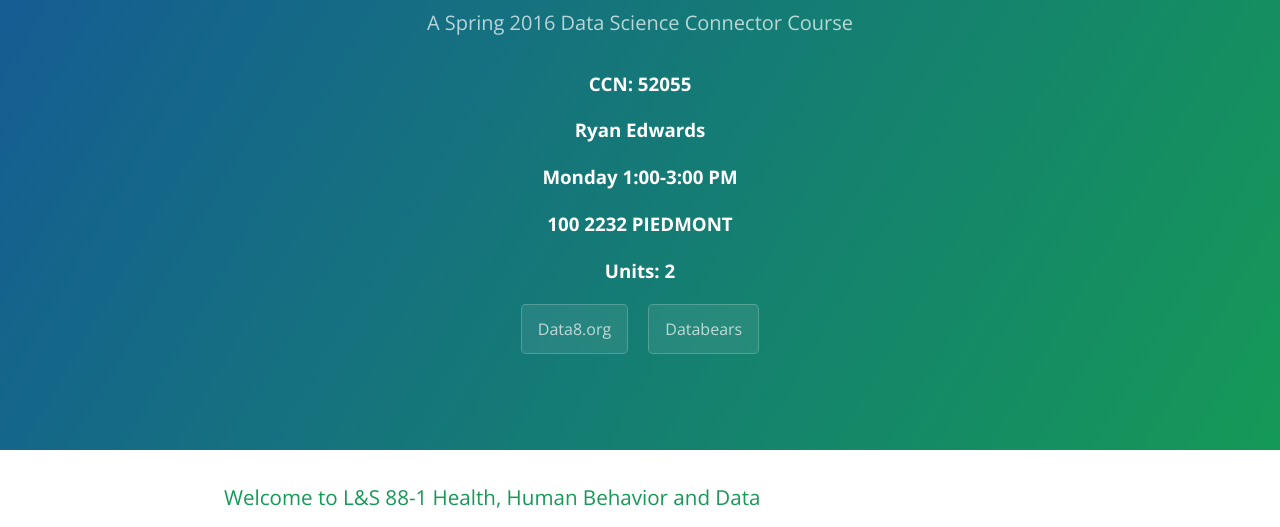
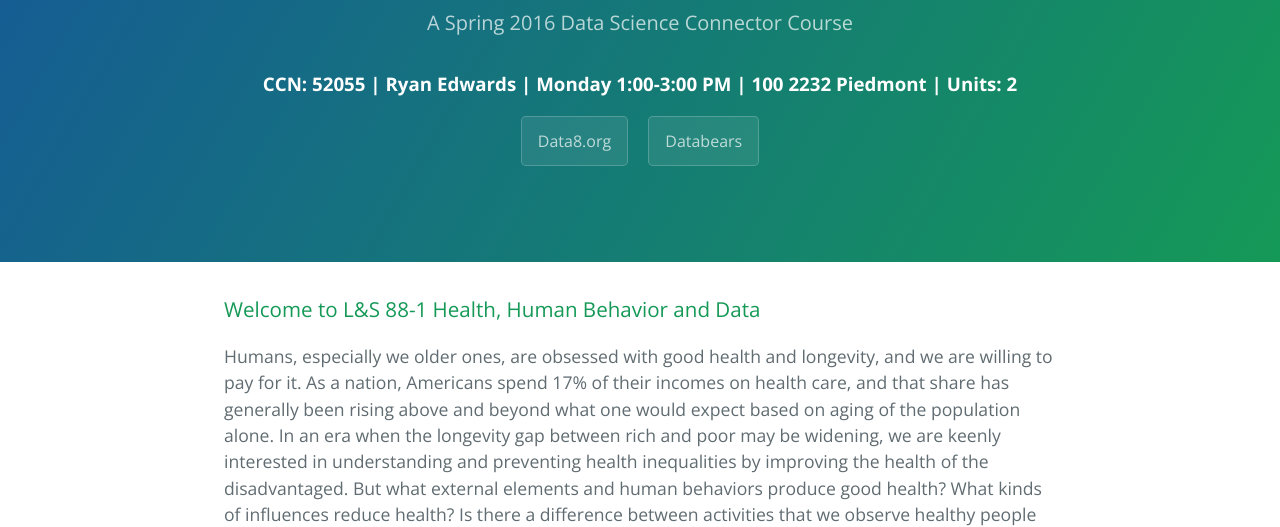
Before and after one commit to data-8/health-connector, a plain HTML site: page index.html in a window 1280 px wide. Shown: the part 245-772 px from the top of the page. Drawn offline with nearby package versions, Linux system fonts and the light colour scheme.

Commit message:
Change header

```diff
--- a/index.html
+++ b/index.html
@@ -13,11 +13,7 @@
     <section class="page-header">
       <h1 class="project-name">L&S 88-1 Health, Human Behavior and Data</h1>
       <h2 class="project-tagline">A Spring 2016 Data Science Connector Course </h2>
-      <h3>CCN: 52055</h3>
-      <h3>Ryan Edwards</h3>
-      <h3>Monday 1:00-3:00 PM</h3>
-      <h3>100 2232 PIEDMONT</h3>
-      <h3>Units: 2</h3>
+      <h3>CCN: 52055 | Ryan Edwards | Monday 1:00-3:00 PM | 100 2232 Piedmont | Units: 2</h3>
       <a href="http://data8.org/" class="btn">Data8.org</a>
       <a href="http://databears.berkeley.edu/" class="btn">Databears</a>
     </section>
```
